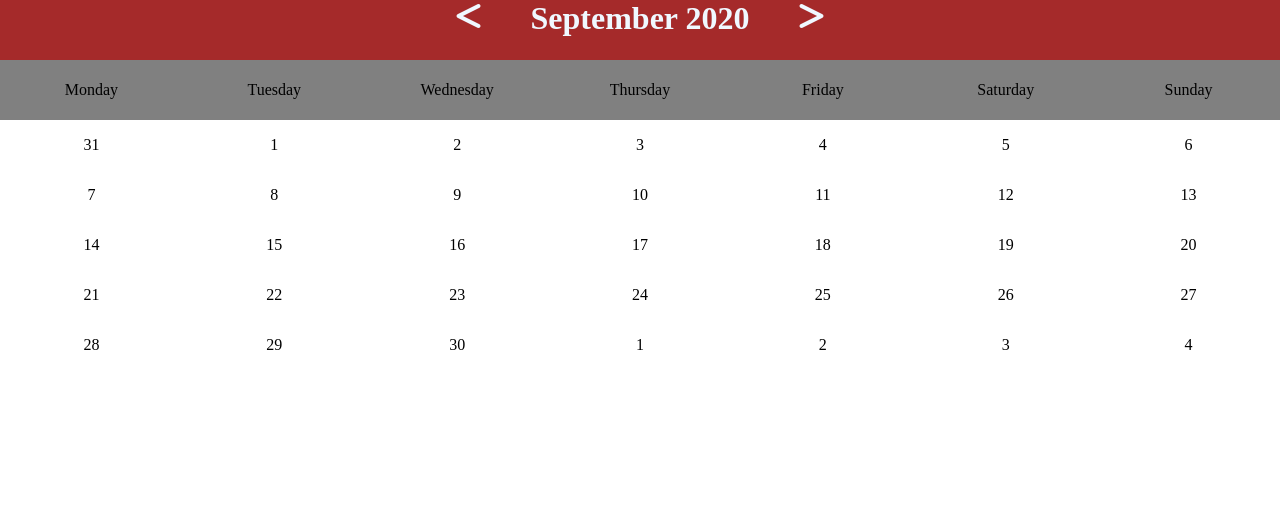
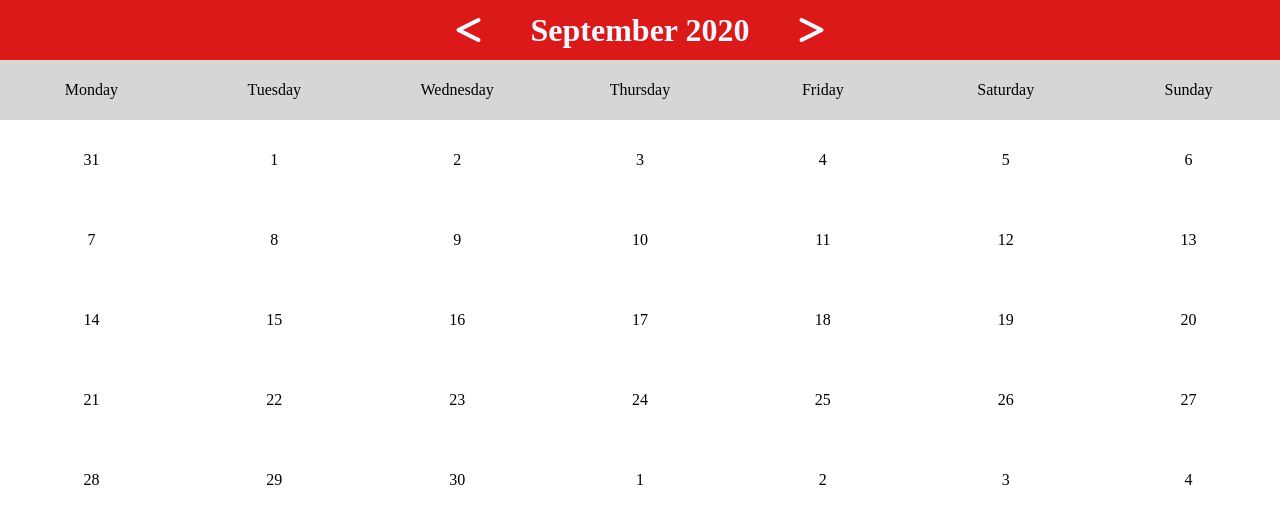
Before and after one commit to FizzahSikander/Calender, a plain HTML site: page index.html in a window 1280 px wide. Drawn offline with Linux system fonts and the light colour scheme.

Commit message:
new features

```diff
--- a/index.css
+++ b/index.css
@@ -6,9 +6,10 @@ body {
 
 h1 {
     display: flex;
-    background-color: brown;
+    background-color: rgb(219, 25, 25);
     color: aliceblue;
     justify-content: center;
+    align-items: center;
     height: 60px;
     margin: 0px
 }
@@ -23,7 +24,7 @@ h1 {
     grid-template-columns: repeat(7, 1fr);
     grid-auto-rows: 60px;
     align-items: center;
-    background-color: gray;
+    background-color: rgb(216, 213, 213);
     justify-items: center;
 }
 
@@ -34,7 +35,6 @@ h1 {
 .day-five,
 .day-six,
 .day-seven {
-    background-color: gray;
     grid-row: 1/1;
 }
 
@@ -56,4 +56,5 @@ h1 {
     grid-template-rows: repeat(5, 1fr);
     align-items: center;
     justify-items: center;
+    min-height: 400px;
 }
--- a/index.html
+++ b/index.html
@@ -14,6 +14,7 @@
         <h1><i class="fa-solid fa-less-than"></i>September 2020<i class="fa-solid fa-greater-than"></i></h1>
     </header>
     <main>
+        <section>
             <div class="days">
                 <p class="day-one">Monday</p>
                 <p class="day-two">Tuesday</p>
@@ -23,6 +24,8 @@
                 <p class="day-six">Saturday</p>
                 <p class="day-seven">Sunday</p>
             </div>
+        </section>
+        <section>
             <div class="dates">
                 <p class="day-31">31</p>
                 <p class="day-1">1</p>
@@ -60,6 +63,7 @@
                 <p class="last-3">3</p>
                 <p class="last-4">4</p>
             </div>
+        </section>
     </main>
 </body>
 
```
Lines whose indentation alone changed are shown as unchanged.
